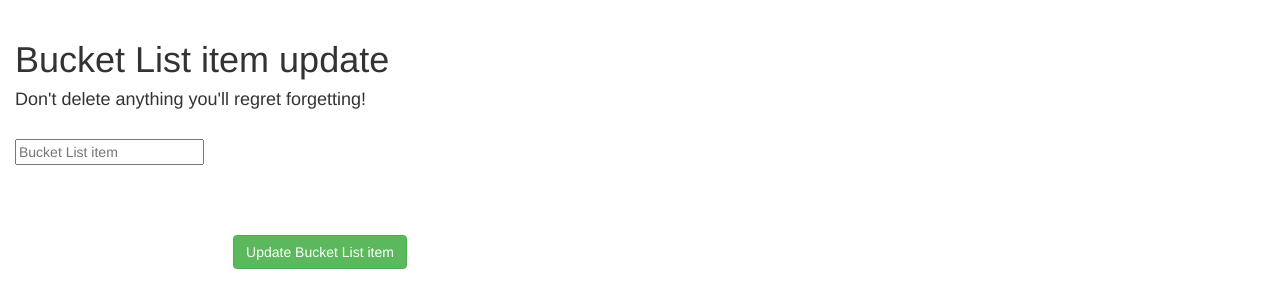
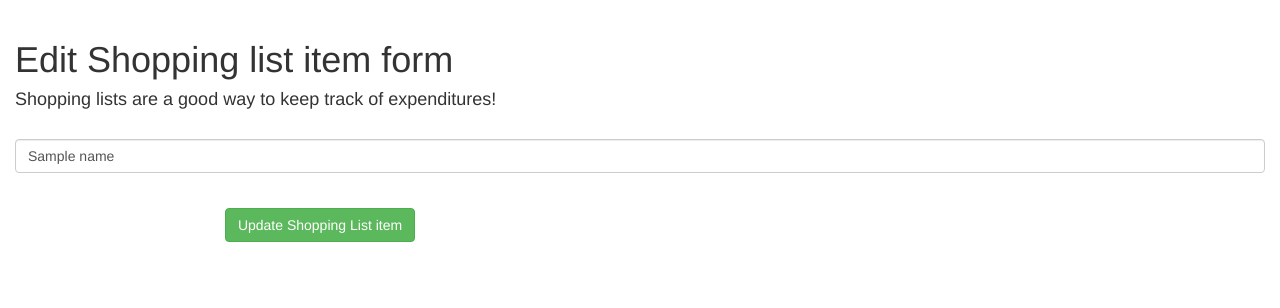
Before and after one commit to VincentHokie/andela-shopping-list-app, a Flask app: template app/templates/shopping-list-item/update.html in a window 1280 px wide. Shown: the part 52-360 px from the top of the page. Run offline with Flask 2, Linux system fonts and the light colour scheme; the template is opened without the code that fills it: values that come from a table or form of the project are taken from there, most other values are stand-ins (such as "Sample title", 1, 10 or a date in 2020); some libraries are stand-ins or nearby versions; some web fonts are replaced.

Commit message:
shopping list item update form now functional

```diff
--- a/app/templates/shopping-list-item/update.html
+++ b/app/templates/shopping-list-item/update.html
@@ -4,10 +4,10 @@
 
 <div class="col-xs-12" style="background-color: #fff">
 
-    <h1>Bucket List item update</h1>
-    <h4>Don't delete anything you'll regret forgetting!</h4>
+    <h1>Edit Shopping list item form</h1>
+    <h4>Shopping lists are a good way to keep track of expenditures!</h4>
 
-    <form action="" method="post" name="update-bucketlist-item">
+    <form action="/update/shopping-list/item/{{ shopping_list_id }}" method="post" role="form">
         {{ form.hidden_tag() }}
 
         <div class="row">
@@ -17,25 +17,16 @@
                     {% for error in form.name.errors %}
                     <span style="color: red;">[{{ error }}]</span>
                     {% endfor %}<br>
-                    {{ form.name(placeholder="Bucket List item", class="form-input", required="required") }}
+                    <input placeholder="Shopping list item" class="form-control" required value="{{ name }}" name="name"/>
 
                 </div>
             </div>
-            <div class="col-xs-12">
-                <div class="form-group">
 
-                    {% for error in form.date.errors %}
-                    <span style="color: red;">[{{ error }}]</span>
-                    {% endfor %}<br>
-                    {{ form.date(placeholder="Description", required="required", type="date", class="form-input") }}
-
-                </div>
-            </div>
             <div class="col-xs-6">
                 <div class="form-group">
                     <br>
                     <center>
-                        <button type="submit" name="Submit" class="btn btn-success">Update Bucket List item</button>
+                        <button type="submit" name="Submit" class="btn btn-success">Update Shopping List item</button>
                     </center>
                 </div>
             </div>
```
